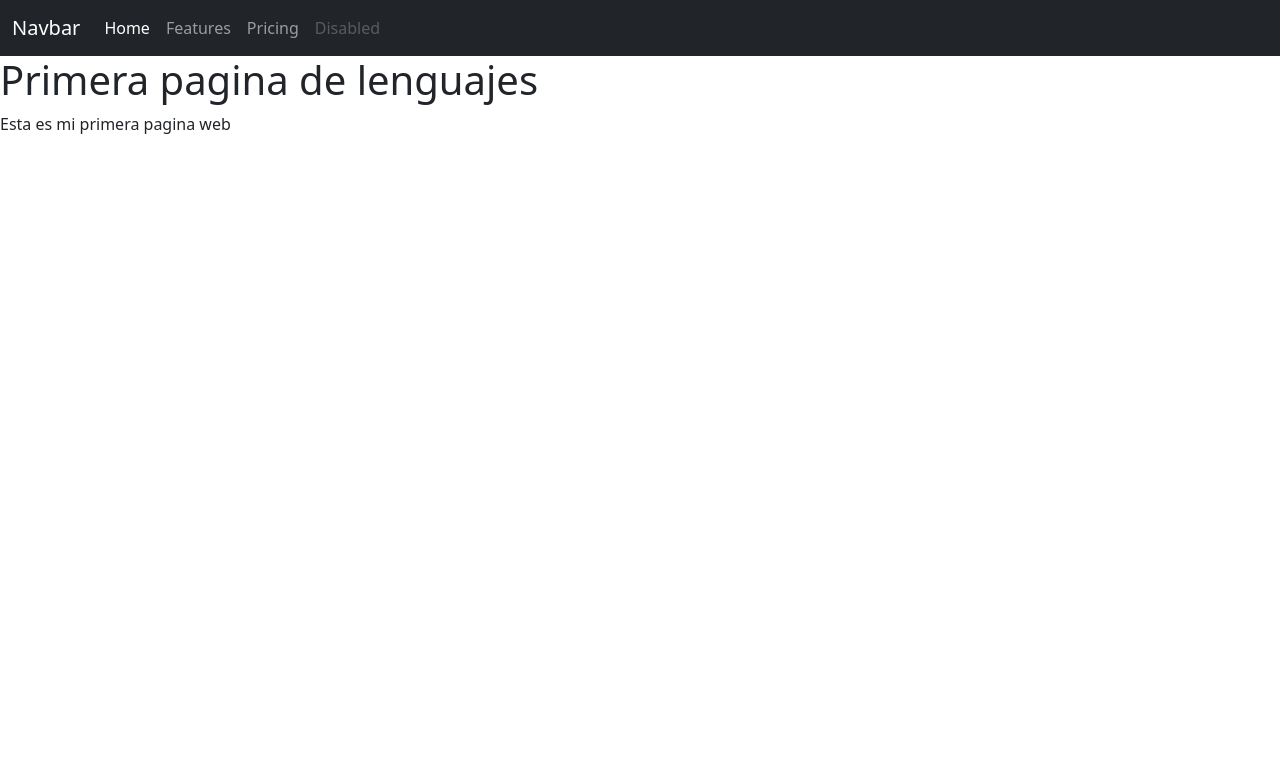
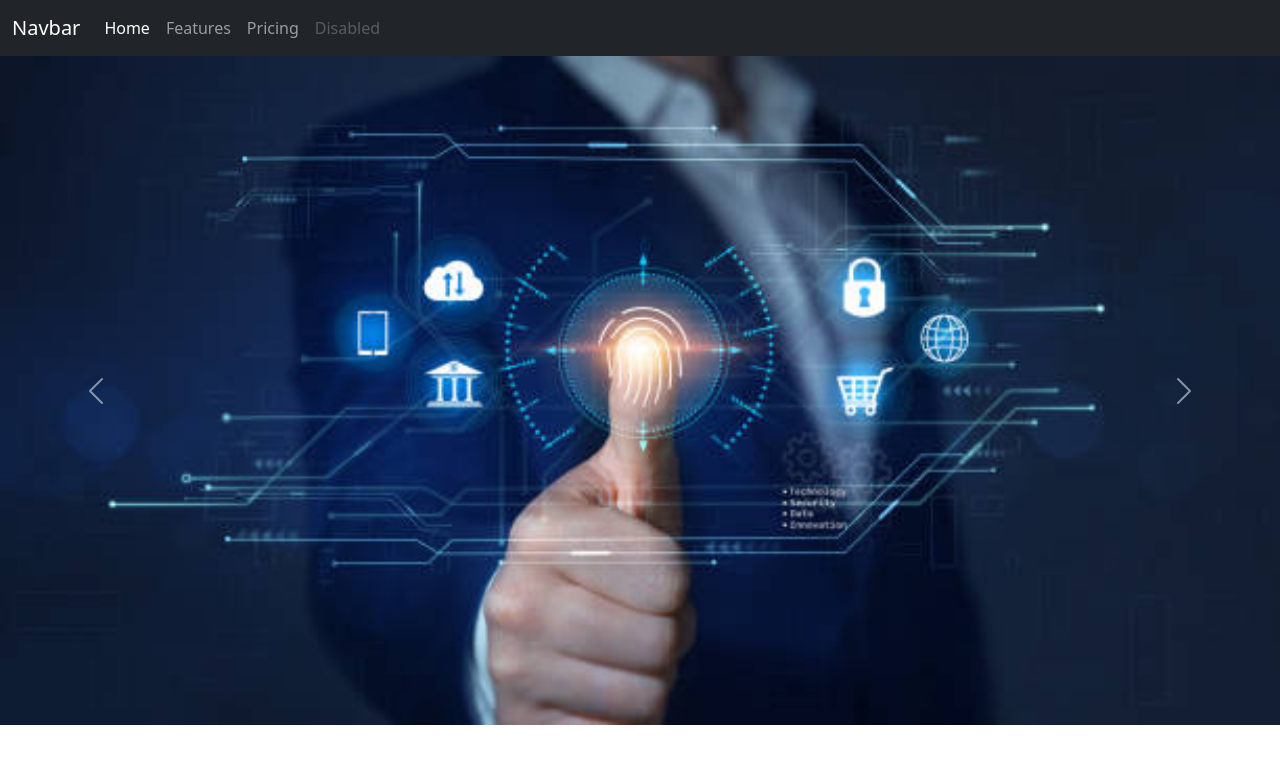
Before and after one commit to RonaldFaridRengifo/ronaldfaridrengifo.github.io, a plain HTML site: page Index.html in a window 1280 px wide. Drawn offline with nearby package versions, Linux system fonts and the light colour scheme.

Commit message:
agregamos carrusel en el index.html

```diff
--- a/Index.html
+++ b/Index.html
@@ -37,7 +37,33 @@
           </div>
         </div>
       </nav>
-    <h1>Primera pagina de lenguajes</h1>
-    <p>Esta es mi primera pagina web</p>
+
+
+
+   <div id="carouselExampleFade" class="carousel slide carousel-fade">
+  <div class="carousel-inner">
+    <div class="carousel-item active">
+      <img src="1.jpg" class="d-block w-100" alt="...">
+    </div>
+    <div class="carousel-item">
+      <img src="2.jpg" class="d-block w-100" alt="...">
+    </div>
+    <div class="carousel-item">
+      <img src="3.jpg" class="d-block w-100" alt="...">
+    </div>
+  </div>
+  <button class="carousel-control-prev" type="button" data-bs-target="#carouselExampleFade" data-bs-slide="prev">
+    <span class="carousel-control-prev-icon" aria-hidden="true"></span>
+    <span class="visually-hidden">Previous</span>
+  </button>
+  <button class="carousel-control-next" type="button" data-bs-target="#carouselExampleFade" data-bs-slide="next">
+    <span class="carousel-control-next-icon" aria-hidden="true"></span>
+    <span class="visually-hidden">Next</span>
+  </button>
+</div>
+
+
+
+
 </body>
 </html>
```
Also changed, not shown: 1.jpg (added), 2.jpg (added), 3.jpg (added).
